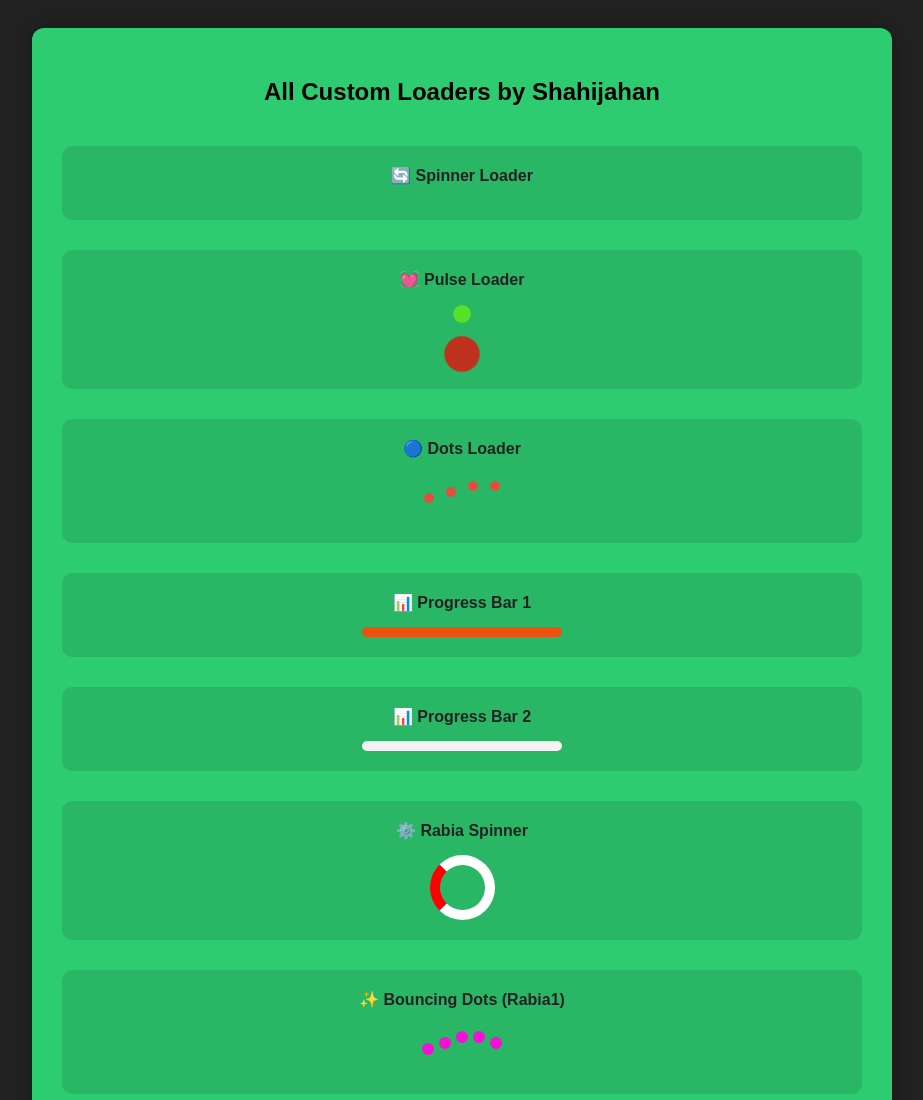
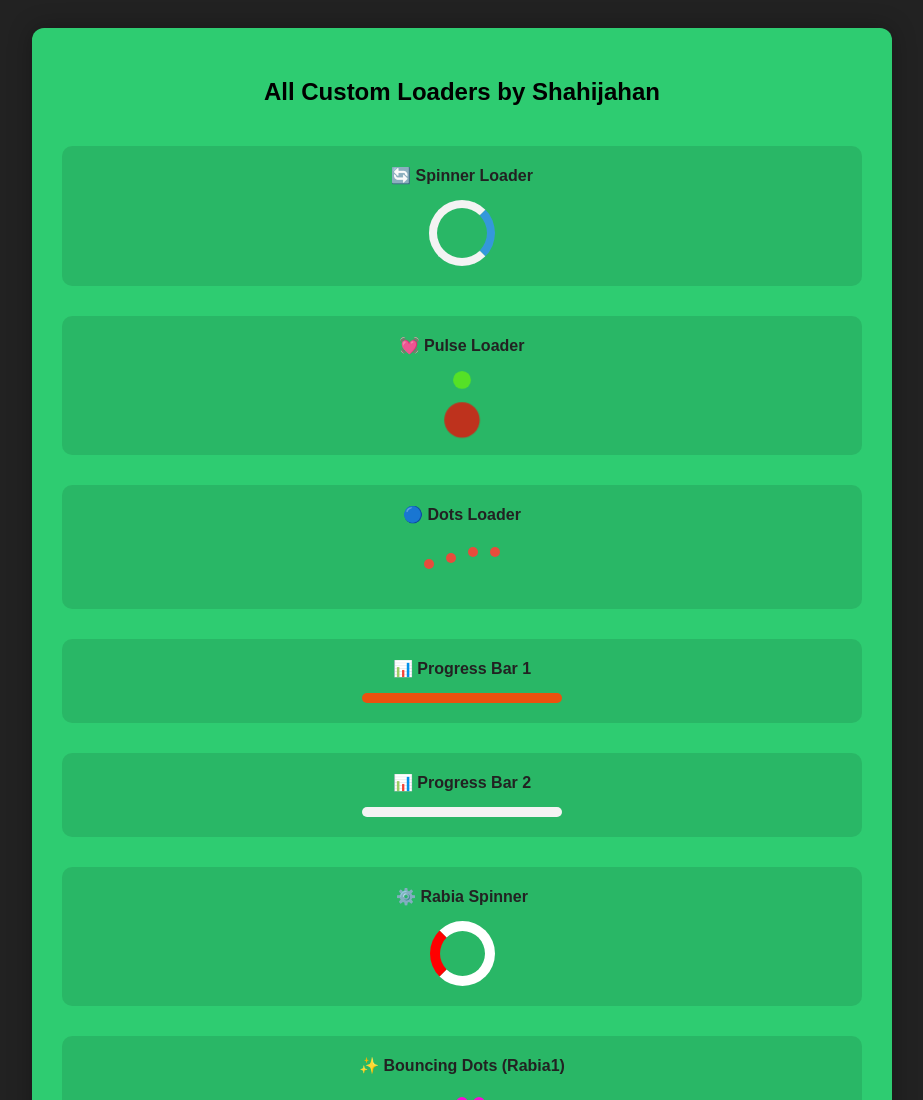
Before and after one commit to codevory/css-loaders-collection, a plain HTML site: page index.html in a window 1280 px wide. Shown: the top 1100 px of the page, without its empty margins (178-1101 px from the left). Drawn offline with Linux system fonts and the light colour scheme.

Commit message:
Update index.html

```diff
--- a/index.html
+++ b/index.html
@@ -12,7 +12,7 @@
 
     <div class="loader-box">
       <p>🔄 Spinner Loader</p>
-      <div class="spinnner"></div>
+      <div class="spinner"></div>
     </div>
 
     <div class="loader-box">
```
